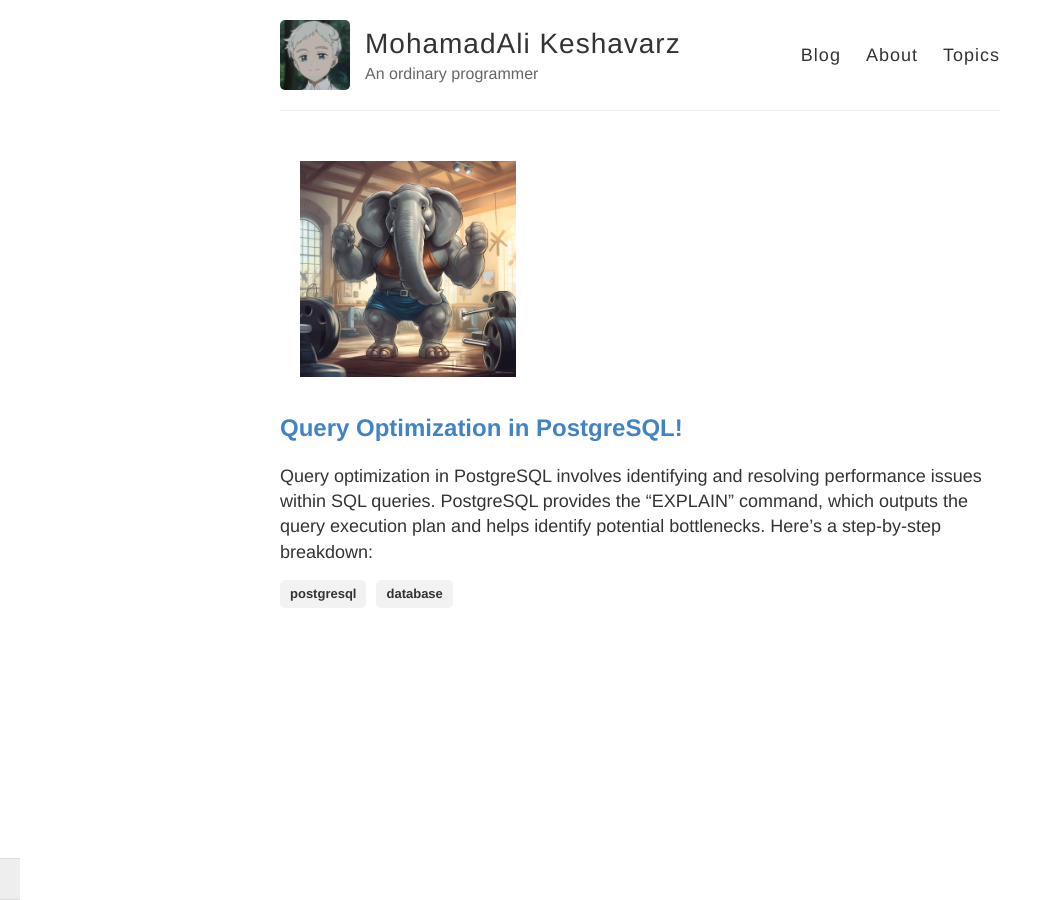
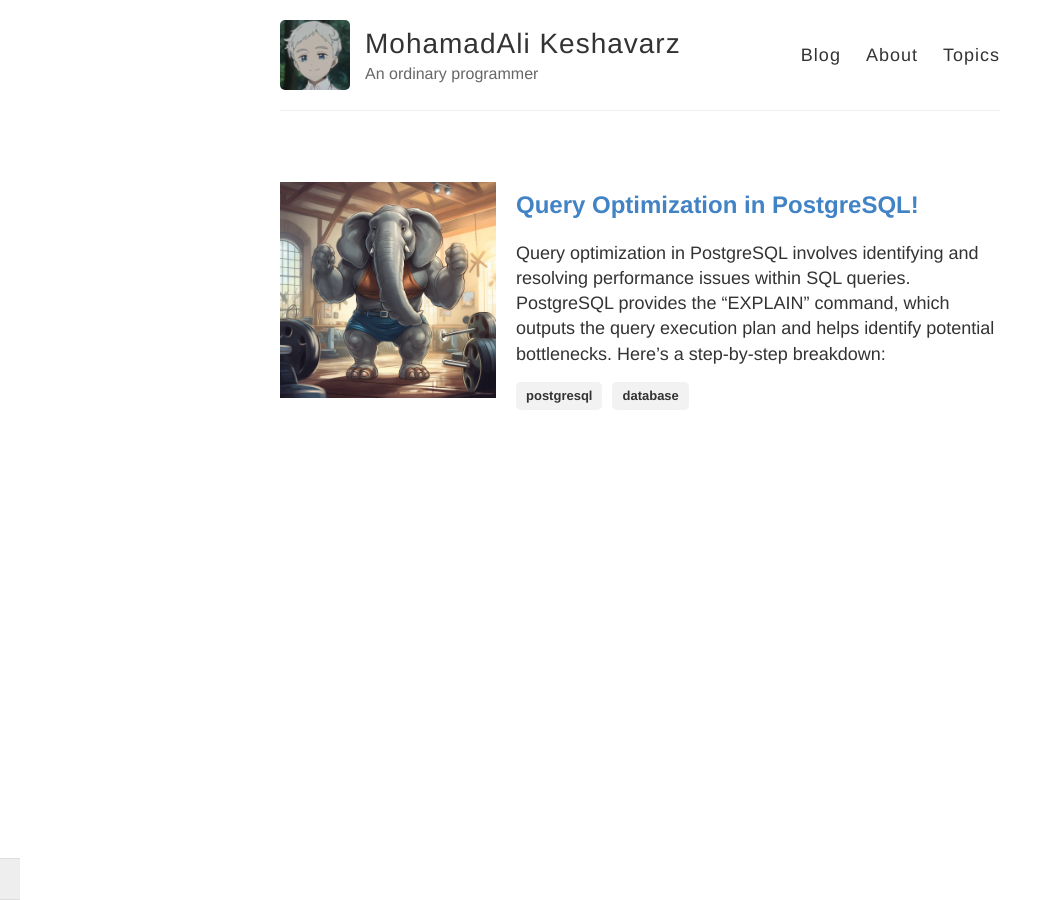
Before and after one commit to keshavarz13/keshavarz13.github.io, a Jekyll site: the page built from index.html, in a window 1280 px wide. Shown: the whole page, without its empty margins (0-1062 px from the left). Built offline with Jekyll 4.4.1, drawn with Linux system fonts in a browser that asks for light colours.

Commit message:
Move post image to the left

```diff
--- a/index.html
+++ b/index.html
@@ -11,7 +11,7 @@ layout: default
   .post img {
     width: 30%;
     height: auto;
-    margin-left: 20px;
+    margin-right: 20px;
     align-self: center;
   }
 
@@ -39,7 +39,7 @@ layout: default
     .post img {
       width: 100%;
       height: auto;
-      margin-left: 0px;
+      margin-right: 0px;
       align-self: center;
     }
   }
@@ -48,8 +48,8 @@ layout: default
 <div class="posts">
   {% for post in site.posts %}
   <article class="post">
+    <img src="{{ post.image }}">
     <div>
-      <img src="{{ post.image }}">
       <h2><a href="{{ site.baseurl }}{{ post.url }}">{{ post.title }}</a></h2>
       <div class="entry">{{ post.excerpt }}</div>
       <div class="tags">
```
